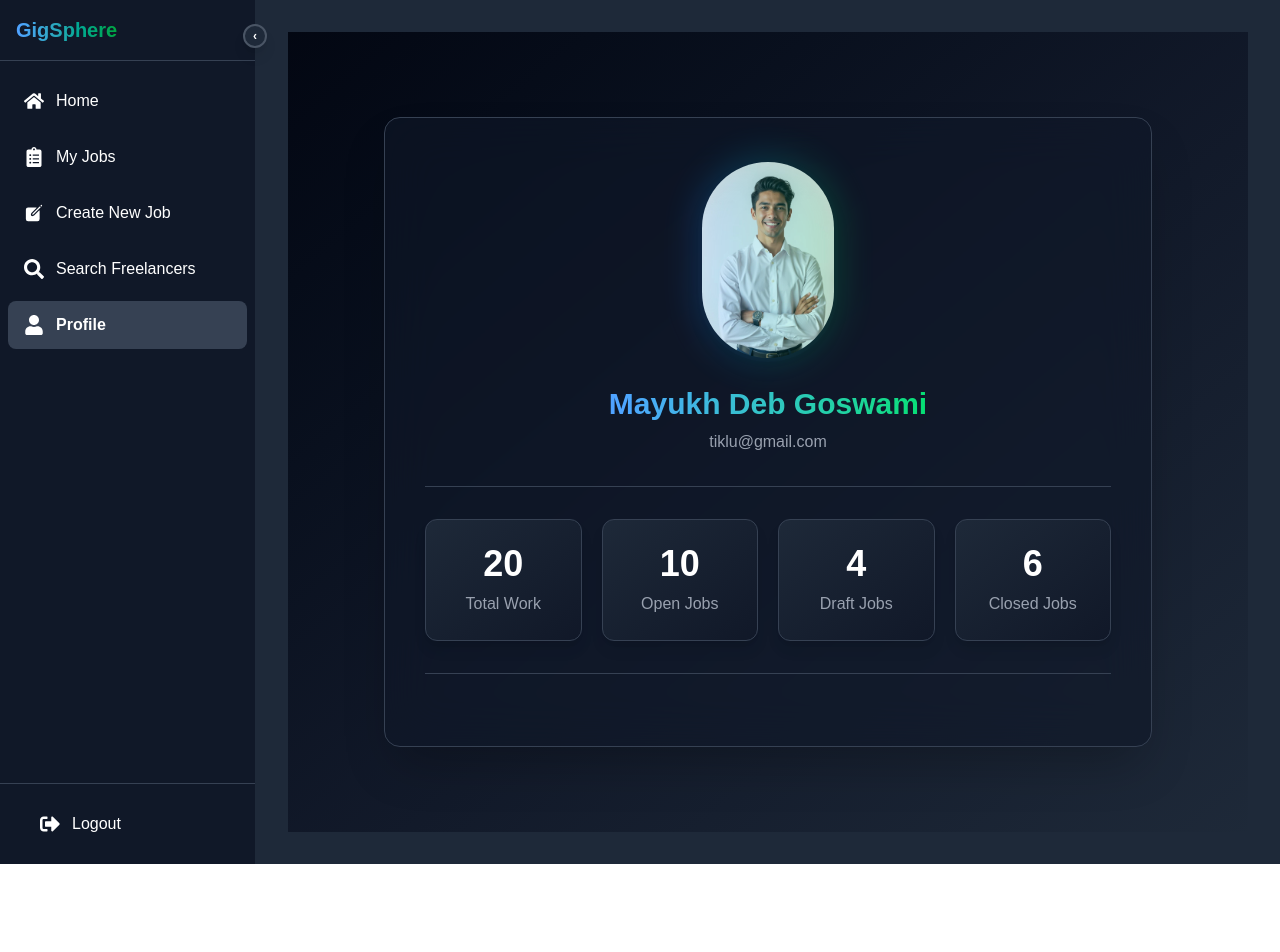
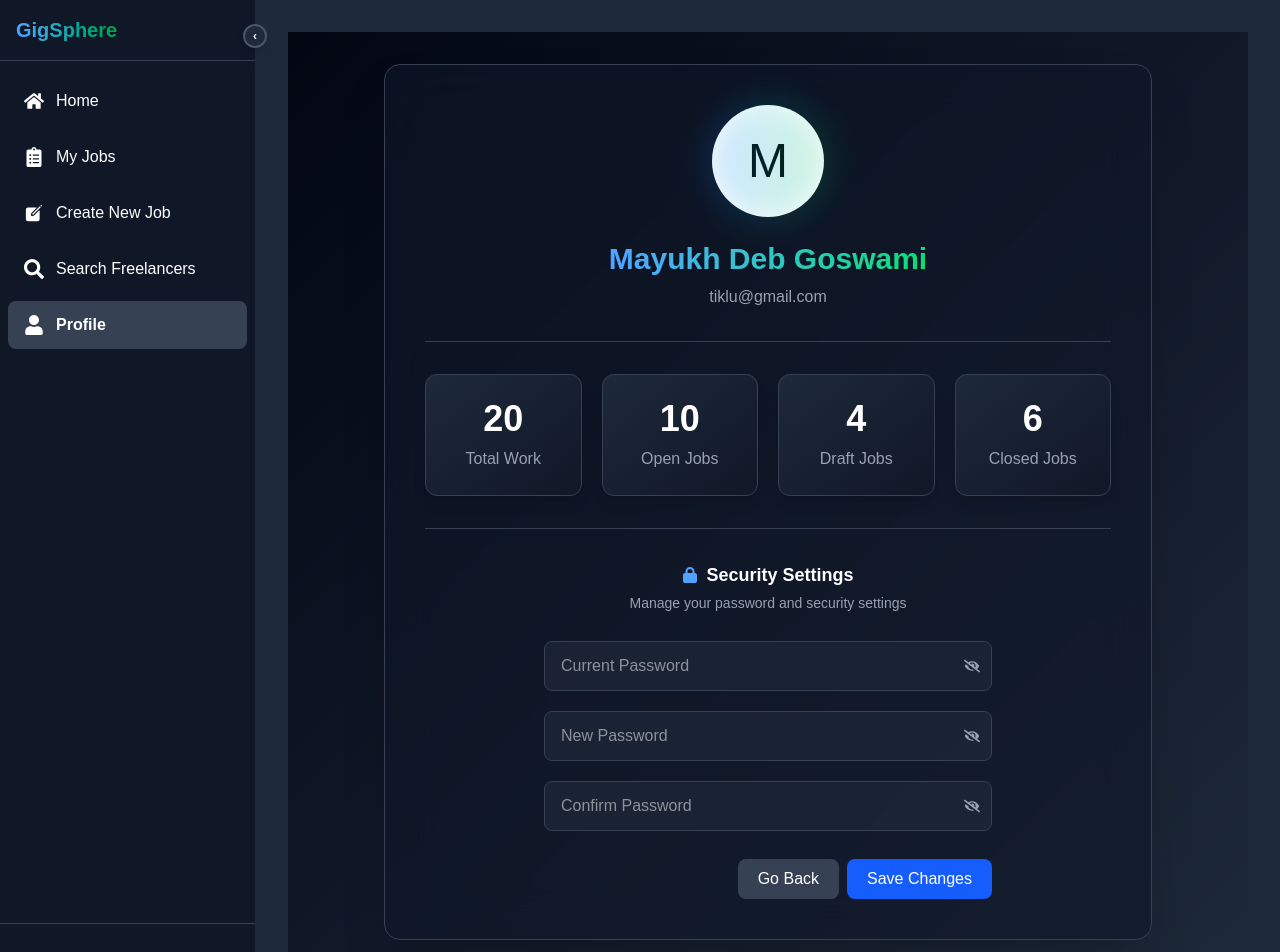
Before and after one commit to pirate08/gigsphere, a Next.js app: page /client-dashboard/profile in a window 1280 px wide. Shown: the top 952 px of the page. Before the commit the page ends 864 px from the top, so only its background shows below. Built offline with nearby package versions, Linux system fonts and the light colour scheme.

Commit message:
W.I.P in the design system of the profile page....

```diff
--- a/src/components/Profile.tsx
+++ b/src/components/Profile.tsx
@@ -1,8 +1,11 @@
 'use client';
-import Image from 'next/image';
+
 import React from 'react';
 import { motion } from 'framer-motion';
 import StatBox from '@/common/StatsBox';
+import { FaEyeSlash } from 'react-icons/fa';
+import { FaLock } from 'react-icons/fa6';
+import { useRouter } from 'next/navigation';
 
 interface UserProps {
   id: number;
@@ -18,7 +21,7 @@ interface UserProps {
 const UserDetails: UserProps[] = [
   {
     id: 1,
-    avatar: '/Avatar/avatar1.jpg',
+    avatar: 'M',
     fullName: 'Mayukh Deb Goswami',
     email: 'tiklu@gmail.com',
     totalWork: 20,
@@ -29,6 +32,7 @@ const UserDetails: UserProps[] = [
 ];
 
 const ProfileUI = () => {
+  const router = useRouter();
   return (
     <div className='min-h-screen w-full bg-gradient-to-br from-gray-950 via-gray-900 to-gray-800 flex justify-center items-center py-8 px-4 sm:px-6 lg:px-10'>
       {UserDetails.map((user) => (
@@ -40,13 +44,9 @@ const ProfileUI = () => {
           className='w-full max-w-3xl bg-gray-900/60 backdrop-blur-xl border border-gray-700 rounded-2xl shadow-2xl p-6 sm:p-10 flex flex-col items-center text-white'>
           {/* Avatar */}
           <div className='relative group'>
-            <Image
-              src={user.avatar}
-              alt={user.fullName}
-              width={140}
-              height={110}
-              className='rounded-full border-4 border-transparent group-hover:border-blue-500 transition-all duration-300 object-cover shadow-lg'
-            />
+            <h1 className='h-28 w-28 object-fit rounded-full flex items-center justify-center text-3xl md:text-5xl bg-white z-50 text-black'>
+              {user.avatar}
+            </h1>
             <div className='absolute -inset-1 rounded-full bg-gradient-to-r from-blue-500 to-green-500 opacity-20 blur-lg group-hover:opacity-40 transition duration-300'></div>
           </div>
 
@@ -74,7 +74,60 @@ const ProfileUI = () => {
           {/* Divider */}
           <div className='w-full border-t border-gray-700 my-8'></div>
 
-          {/* --Security Settings-- */}
+          {/* Security Settings */}
+          <div className='w-full max-w-md mx-auto'>
+            <div className='flex items-center justify-center gap-2'>
+              <FaLock className='text-blue-400' />
+              <h3 className='text-lg font-semibold'>Security Settings</h3>
+            </div>
+            <p className='text-center text-sm text-gray-400 mt-1'>
+              Manage your password and security settings
+            </p>
+
+            {/* Input Fields */}
+            <div className='space-y-5 mt-7'>
+              {/* Current Password */}
+              <div className='relative'>
+                <input
+                  type='password'
+                  placeholder='Current Password'
+                  className='w-full bg-gray-800/70 text-sm md:text-base text-white pl-4 pr-10 py-3 rounded-lg border border-gray-700 focus:border-blue-500 focus:ring-1 focus:ring-blue-500 outline-none transition-all duration-200'
+                />
+                <FaEyeSlash className='absolute right-3 top-1/2 -translate-y-1/2 text-gray-400 cursor-pointer' />
+              </div>
+
+              {/* New Password */}
+              <div className='relative'>
+                <input
+                  type='password'
+                  placeholder='New Password'
+                  className='w-full bg-gray-800/70 text-sm md:text-base text-white pl-4 pr-10 py-3 rounded-lg border border-gray-700 focus:border-green-500 focus:ring-1 focus:ring-green-500 outline-none transition-all duration-200'
+                />
+                <FaEyeSlash className='absolute right-3 top-1/2 -translate-y-1/2 text-gray-400 cursor-pointer' />
+              </div>
+
+              {/* Confirm Password */}
+              <div className='relative'>
+                <input
+                  type='password'
+                  placeholder='Confirm Password'
+                  className='w-full bg-gray-800/70 text-sm md:text-base text-white pl-4 pr-10 py-3 rounded-lg border border-gray-700 focus:border-purple-500 focus:ring-1 focus:ring-purple-500 outline-none transition-all duration-200'
+                />
+                <FaEyeSlash className='absolute right-3 top-1/2 -translate-y-1/2 text-gray-400 cursor-pointer' />
+              </div>
+            </div>
+            {/* --Buttons-- */}
+            <div className='flex justify-end items-center gap-2 mt-7'>
+              <button
+                className='px-5 py-2 bg-gray-700 hover:bg-gray-600 text-sm md:text-base text-white rounded-lg transition-all duration-200 cursor-pointer'
+                onClick={() => router.back()}>
+                Go Back
+              </button>
+              <button className='px-5 py-2 bg-blue-600 hover:bg-blue-500 text-sm md:text-base text-white rounded-lg transition-all duration-200 cursor-pointer'>
+                Save Changes
+              </button>
+            </div>
+          </div>
         </motion.div>
       ))}
     </div>
```
